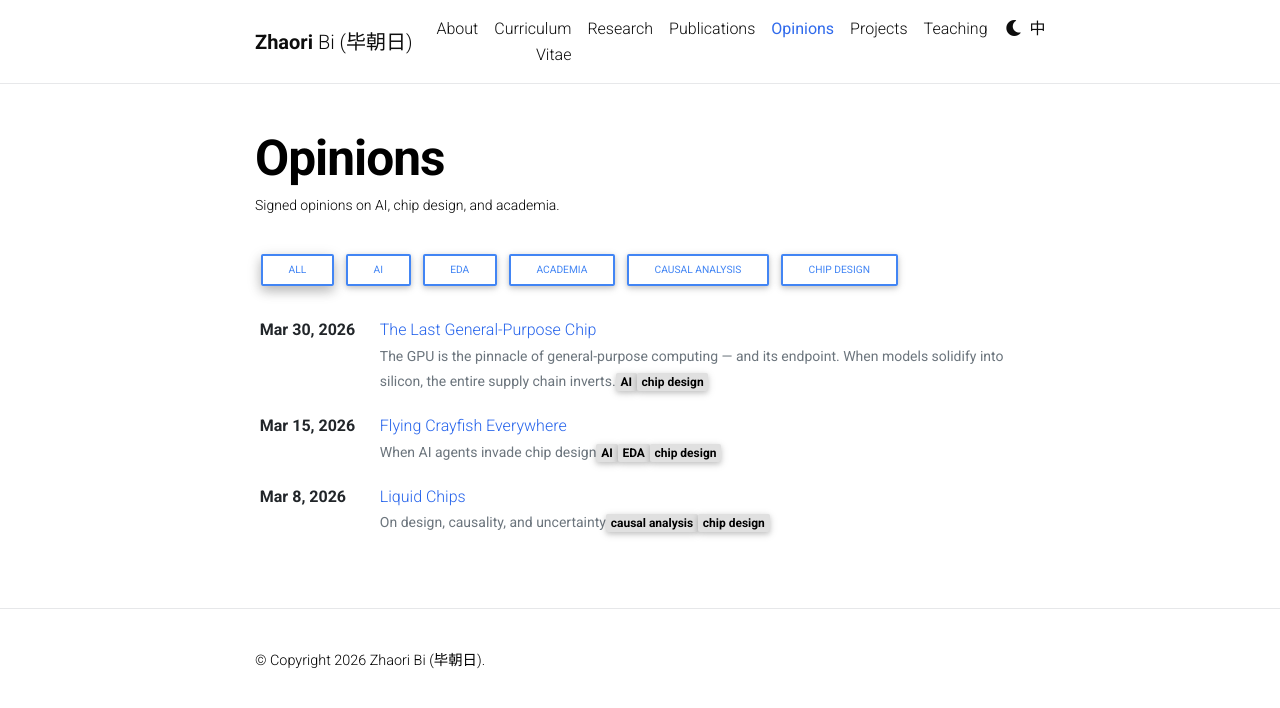
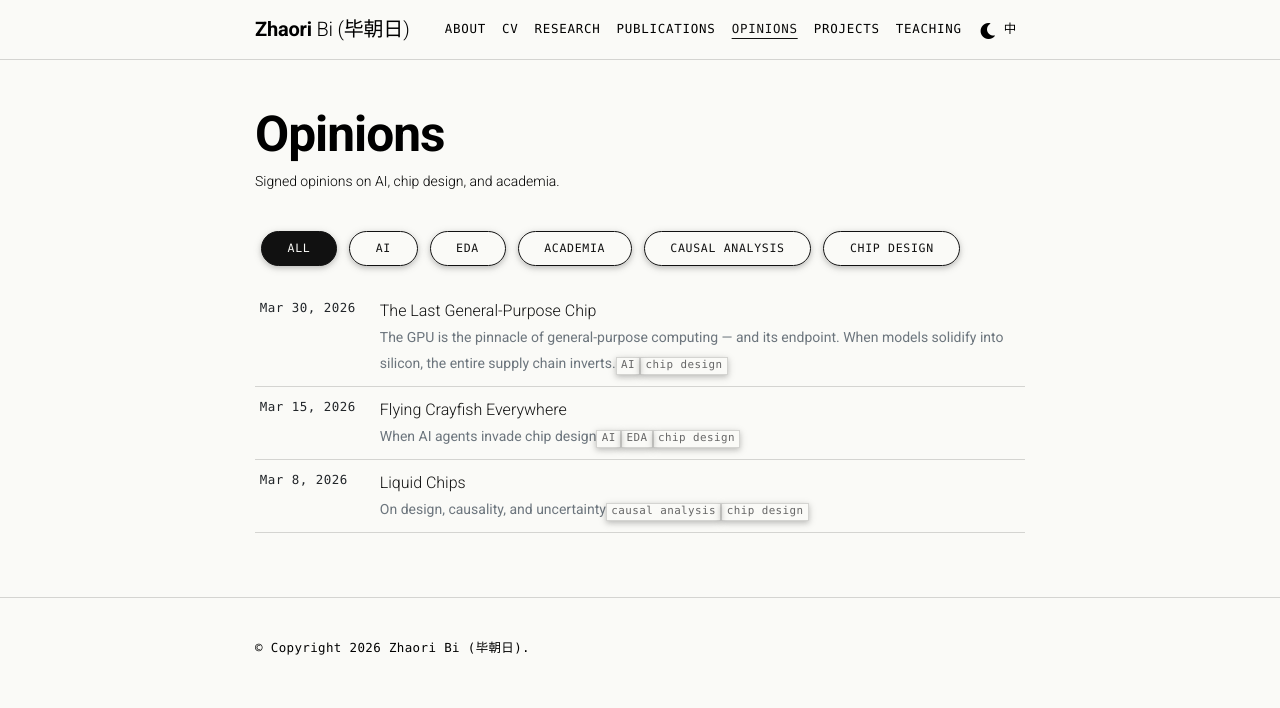
Before and after one commit to bzr2915/bzr2915, a Jekyll site: the page built from _pages/opinions.md, in a window 1280 px wide. Shown: the top 708 px of the page. Built offline with Jekyll 4.4.1, drawn with Linux system fonts in a browser that asks for light colours; comment, search, counter and statistics services are not loaded; a style sheet for code colours, icons or effects is not loaded.

Commit message:
style: clay-inspired black & white minimal skin

```diff
--- a/_pages/cv.md
+++ b/_pages/cv.md
@@ -1,7 +1,7 @@
 ---
 layout: cv
 permalink: /cv/
-title: Curriculum Vitae
+title: CV
 nav: true
 nav_order: 1
 nav_title_zh: 简历
--- a/_pages/opinions.md
+++ b/_pages/opinions.md
@@ -12,9 +12,9 @@ lang_alternate: /opinions_zh/
 ---
 
 <div class="tag-filters mb-3">
-  <button class="btn btn-sm btn-outline-primary tag-btn active" data-tag="all">All</button>
+  <button class="btn btn-sm tag-btn active" data-tag="all">All</button>
   {%- for tag in site.display_tags -%}
-  <button class="btn btn-sm btn-outline-primary tag-btn" data-tag="{{ tag }}">{{ tag }}</button>
+  <button class="btn btn-sm tag-btn" data-tag="{{ tag }}">{{ tag }}</button>
   {%- endfor -%}
 </div>
 
--- a/_sass/_custom.scss
+++ b/_sass/_custom.scss
@@ -1,48 +1,97 @@
 /*******************************************************************************
- * _custom.scss — site refresh layer (imported last so it overrides the theme).
- * Refined accent palette, typography scale, card-styled news & publications,
- * restyled hero, smoother interactions. Tuned for both light and dark themes.
+ * _custom.scss — clay skin layer (imported last so it overrides the theme).
+ * Black & white minimal theme in the spirit of the clay project page:
+ * paper background, ink text, hairline rules, monospace label layer.
  ******************************************************************************/
 
 /* ---------------------------------------------------------------------------
- * 1. Palette — refined azure/indigo accent with an in-family hover
- *    (replaces the default blue->purple hover jump).
+ * 1. Palette — ink on paper, no chromatic accents.
  * ------------------------------------------------------------------------- */
 :root {
-  --global-theme-color: #2563eb;
-  --global-hover-color: #1d4ed8;
-  --global-hover-text-color: #ffffff;
-  --global-text-color-light: #5b6470;
-  --global-divider-color: rgba(15, 23, 42, 0.10);
-  --card-shadow: 0 6px 22px rgba(15, 23, 42, 0.09);
-  --card-shadow-hover: 0 12px 30px rgba(37, 99, 235, 0.14);
+  --ink: #111111;
+  --paper: #fafaf7;
+  --dim: #666666;
+  --hairline: rgba(17, 17, 17, 0.16);
+  --mono: "SFMono-Regular", "Cascadia Mono", Consolas, "Courier New", monospace;
+
+  --global-bg-color: var(--paper);
+  --global-theme-color: var(--ink);
+  --global-hover-color: #000000;
+  --global-hover-text-color: var(--paper);
+  --global-text-color-light: var(--dim);
+  --global-divider-color: var(--hairline);
+  --global-code-bg-color: rgba(17, 17, 17, 0.045);
+  --global-card-bg-color: var(--paper);
 }
 
 html[data-theme='dark'] {
-  --global-theme-color: #6ea8fe;
-  --global-hover-color: #9ec5ff;
-  --global-hover-text-color: #0b1220;
-  --global-text-color-light: #9aa4b2;
-  --global-divider-color: rgba(255, 255, 255, 0.12);
-  --card-shadow: 0 6px 22px rgba(0, 0, 0, 0.45);
-  --card-shadow-hover: 0 12px 30px rgba(0, 0, 0, 0.6);
+  --ink: #fafaf7;
+  --paper: #161617;
+  --dim: #9aa0a6;
+  --hairline: rgba(250, 250, 247, 0.18);
+
+  --global-bg-color: var(--paper);
+  --global-theme-color: var(--ink);
+  --global-hover-color: #ffffff;
+  --global-hover-text-color: #111111;
+  --global-text-color-light: var(--dim);
+  --global-divider-color: var(--hairline);
+  --global-code-bg-color: rgba(250, 250, 247, 0.07);
+  --global-card-bg-color: var(--paper);
 }
 
 /* ---------------------------------------------------------------------------
- * 2. Base typography — crisper rendering, more comfortable rhythm.
+ * 2. Base typography — sans body, monospace label layer (clay voice).
  * ------------------------------------------------------------------------- */
 body {
   -webkit-font-smoothing: antialiased;
   -moz-osx-font-smoothing: grayscale;
-  line-height: 1.6;
+  line-height: 1.65;
 }
 
 a {
   transition: color 0.15s ease-in-out;
 }
 
+/* Links inside prose: quiet ink with a hairline underline. */
+.post-content a,
+.post > article p a,
+.news td a {
+  text-decoration: underline;
+  text-underline-offset: 3px;
+  text-decoration-color: var(--hairline);
+
+  &:hover {
+    text-decoration-color: var(--ink);
+  }
+}
+
 /* ---------------------------------------------------------------------------
- * 3. Hero — larger, tighter name; refined subtitle; breathing room.
+ * 3. Navbar — mono uppercase links, hairline bottom rule.
+ * ------------------------------------------------------------------------- */
+.navbar {
+  opacity: 1;
+}
+
+.navbar .navbar-nav .nav-item .nav-link {
+  font-family: var(--mono);
+  font-size: 0.78rem;
+  text-transform: uppercase;
+  letter-spacing: 0.06em;
+}
+
+.navbar .navbar-nav .nav-item.active > .nav-link {
+  text-decoration: underline;
+  text-underline-offset: 5px;
+}
+
+.navbar-brand {
+  font-weight: 700;
+  letter-spacing: -0.01em;
+}
+
+/* ---------------------------------------------------------------------------
+ * 4. Hero — larger, tighter name; quiet subtitle.
  * ------------------------------------------------------------------------- */
 .post-header {
   margin-bottom: 1.75rem;
@@ -67,16 +116,15 @@ a {
   }
 }
 
-/* Profile photo — softer corners and a refined shadow. */
+/* Profile photo — squared with a plain hairline frame, no shadow. */
 .profile img {
-  border-radius: 14px;
-  box-shadow: var(--card-shadow);
+  border-radius: 0;
+  border: 1px solid var(--ink);
+  box-shadow: none;
 }
 
 /* ---------------------------------------------------------------------------
- * 4. Section headings — stronger weight with a short accent underline.
- *    Covers homepage sections (news / selected publications) and the
- *    publications page category labels.
+ * 5. Section headings — bold with a short ink rule underneath.
  * ------------------------------------------------------------------------- */
 .post > article h2,
 .publications h2.label,
@@ -96,13 +144,13 @@ a {
     bottom: -1px;
     width: 44px;
     height: 3px;
-    border-radius: 3px;
-    background: var(--global-theme-color);
+    border-radius: 0;
+    background: var(--ink);
   }
 }
 
 /* ---------------------------------------------------------------------------
- * 5. News — clean card list with accent dates and row hover.
+ * 6. News — hairline rows, mono dates, no cards.
  * ------------------------------------------------------------------------- */
 .news {
   .table {
@@ -111,68 +159,69 @@ a {
     th,
     td {
       border: none;
-      padding: 0.7rem 0.9rem;
+      padding: 0.7rem 0.9rem 0.7rem 0;
       vertical-align: top;
     }
 
     tr {
-      border-radius: 10px;
-      transition: background-color 0.15s ease-in-out;
-    }
-
-    tr:hover td,
-    tr:hover th {
-      background-color: var(--global-code-bg-color);
-    }
-
-    tr:hover th[scope="row"] {
-      border-top-left-radius: 10px;
-      border-bottom-left-radius: 10px;
-    }
-
-    tr:hover td:last-child {
-      border-top-right-radius: 10px;
-      border-bottom-right-radius: 10px;
+      border-bottom: 1px solid var(--global-divider-color);
     }
 
     th[scope="row"] {
       color: var(--global-theme-color);
-      font-weight: 600;
-      font-size: 0.85rem;
+      font-family: var(--mono);
+      font-weight: 400;
+      font-size: 0.78rem;
+      letter-spacing: 0.04em;
       white-space: nowrap;
-      padding-top: 0.85rem;
+      padding-top: 0.9rem;
     }
+  }
+
+  a.news-title {
+    color: var(--global-text-color);
   }
 }
 
 /* ---------------------------------------------------------------------------
- * 6. Publications — each entry becomes a hover-lift card.
+ * 7. Publications — flat hairline entries, mono venue chips, pill buttons.
  * ------------------------------------------------------------------------- */
 .publications {
   ol.bibliography > li {
     background-color: var(--global-card-bg-color);
     border: 1px solid var(--global-divider-color);
-    border-radius: 14px;
+    border-radius: 0;
     padding: 1.35rem 1.5rem;
     margin-bottom: 1.25rem;
-    transition: box-shadow 0.2s ease, transform 0.2s ease,
-      border-color 0.2s ease;
-    box-shadow: var(--card-shadow);
+    transition: border-color 0.15s ease-in-out;
+    box-shadow: none;
 
     &:hover {
-      transform: translateY(-3px);
-      border-color: var(--global-theme-color);
-      box-shadow: var(--card-shadow-hover);
+      border-color: var(--ink);
     }
 
-    /* Venue badge — rounded pill. */
+    /* Venue chip — mono outline, square. */
     .abbr abbr {
-      border-radius: 7px;
+      background-color: transparent;
+      border: 1px solid var(--ink);
+      border-radius: 0;
+      color: var(--ink) !important;
+      font-family: var(--mono);
       font-size: 0.72rem;
-      font-weight: 600;
-      letter-spacing: 0.04em;
+      font-weight: 400;
+      letter-spacing: 0.08em;
       padding-top: 0.15rem;
       padding-bottom: 0.15rem;
+      text-transform: uppercase;
+
+      a {
+        color: inherit;
+      }
+    }
+
+    .abbr .award {
+      color: var(--ink) !important;
+      border: 1px solid var(--ink);
     }
 
     .title {
@@ -180,35 +229,124 @@ a {
       line-height: 1.35;
     }
 
-    /* Action buttons (ABS, PDF, etc.) — subtle, accent on hover. */
+    /* Action buttons (ABS, PDF, etc.) — clay pill, invert on hover. */
     .links a.btn {
-      border-radius: 7px;
+      border: 1px solid var(--ink);
+      border-radius: 999px;
+      color: var(--ink);
+      font-family: var(--mono);
       font-size: 0.7rem;
-      transition: all 0.15s ease-in-out;
+      letter-spacing: 0.06em;
+      text-transform: uppercase;
+      transition: background 0.15s, color 0.15s;
 
       &:hover {
-        background-color: var(--global-theme-color);
-        border-color: var(--global-theme-color);
-        color: #fff;
+        background-color: var(--ink);
+        border-color: var(--ink);
+        color: var(--paper);
       }
     }
   }
 }
 
-/* ---------------------------------------------------------------------------
- * 7. Social icons — smooth accent transition on hover.
- * ------------------------------------------------------------------------- */
-.social .contact-icons a i::before {
-  transition: color 0.2s ease-in-out, transform 0.2s ease-in-out;
-}
-
-.social .contact-icons a:hover i::before {
-  transform: translateY(-2px);
+/* CV badges follow the same mono-outline language. */
+.cv .card .list-group-item .badge {
+  background-color: transparent !important;
+  border: 1px solid var(--ink);
+  border-radius: 0;
+  color: var(--ink) !important;
+  font-family: var(--mono);
+  font-weight: 400;
 }
 
 /* ---------------------------------------------------------------------------
- * 8. Footer — now flows at page bottom (footer_fixed: false).
+ * 8. Opinions — mono tag pills, hairline rows, top-aligned meta.
+ * ------------------------------------------------------------------------- */
+.tag-filters .tag-btn {
+  border: 1px solid var(--ink) !important;
+  border-radius: 999px;
+  color: var(--ink) !important;
+  background-color: transparent !important;
+  font-family: var(--mono);
+  font-size: 0.72rem;
+  letter-spacing: 0.06em;
+  text-transform: uppercase;
+  transition: background 0.15s, color 0.15s;
+
+  &:hover,
+  &.active {
+    background-color: var(--ink) !important;
+    border-color: var(--ink) !important;
+    color: var(--paper) !important;
+  }
+}
+
+.post-row th,
+.post-row td {
+  vertical-align: top !important;
+}
+
+.post-row {
+  border-bottom: 1px solid var(--global-divider-color);
+
+  th[scope="row"] {
+    font-family: var(--mono);
+    font-weight: 400;
+    font-size: 0.78rem;
+    letter-spacing: 0.04em;
+    white-space: nowrap;
+  }
+
+  .badge {
+    background-color: transparent !important;
+    border: 1px solid var(--global-divider-color);
+    border-radius: 0;
+    color: var(--dim) !important;
+    font-family: var(--mono);
+    font-size: 0.68rem;
+    font-weight: 400;
+    letter-spacing: 0.04em;
+  }
+}
+
+/* Post meta & tags — mono, dim. */
+.post-meta,
+.post-tags {
+  font-family: var(--mono);
+  font-size: 0.78rem !important;
+  letter-spacing: 0.03em;
+}
+
+/* ---------------------------------------------------------------------------
+ * 9. Cards & figures — flat, hairline, no shadows.
+ * ------------------------------------------------------------------------- */
+.z-depth-1,
+.z-depth-1-half,
+.card {
+  box-shadow: none !important;
+}
+
+.projects .card {
+  border: 1px solid var(--global-divider-color) !important;
+  border-radius: 0;
+  transition: border-color 0.15s ease-in-out;
+
+  &:hover {
+    border-color: var(--ink) !important;
+  }
+
+  .card-title {
+    font-family: var(--mono);
+    letter-spacing: 0.02em;
+  }
+}
+
+/* ---------------------------------------------------------------------------
+ * 10. Footer — plain hairline rule.
  * ------------------------------------------------------------------------- */
 footer.sticky-bottom {
   border-top: 1px solid var(--global-divider-color);
+  font-family: var(--mono);
+  font-size: 0.78rem;
+  letter-spacing: 0.03em;
 }
```
Also changed, not shown: _pages/opinions_zh.md (+2 -2 lines), _pages/work.md (+1 -1 lines), _pages/work_zh.md (+1 -1 lines).
